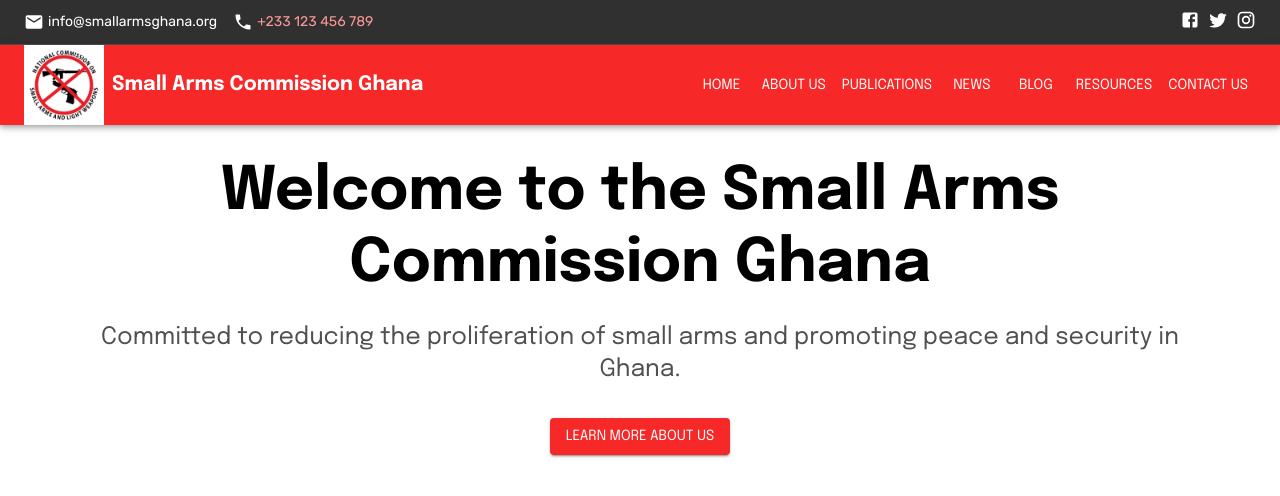
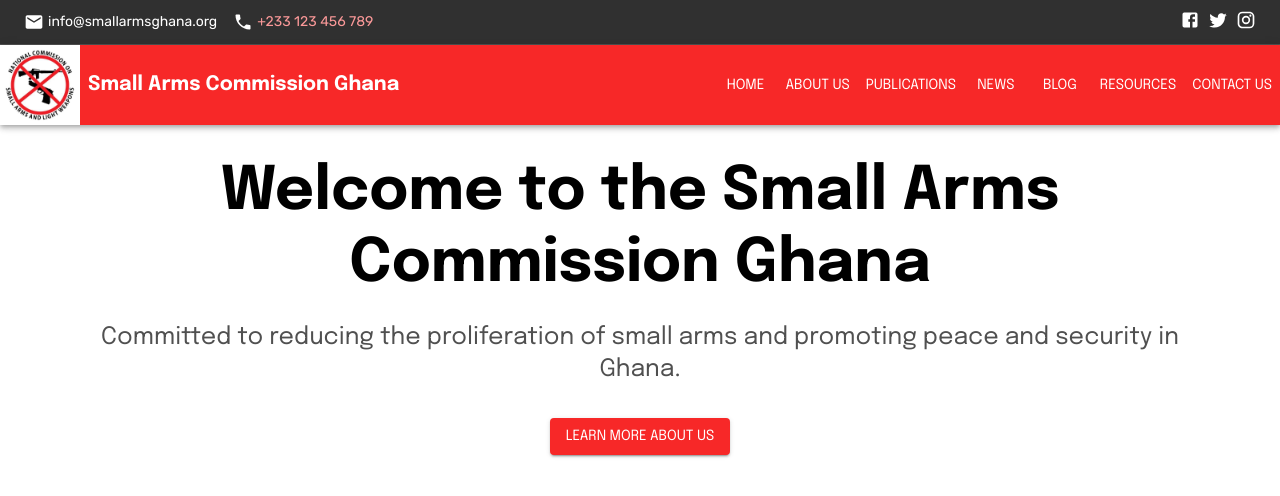
Before and after one commit to darrylamt/small-arms-ghana, a React (Create React App) app: page / in a window 1280 px wide. Shown: the top 496 px of the page. Built offline with nearby package versions, Linux system fonts and the light colour scheme.

Commit message:
Fix red space on left of logo by overriding AppBar styles and positioning logo

```diff
--- a/src/components/Navbar.js
+++ b/src/components/Navbar.js
@@ -25,13 +25,34 @@
     setDrawerOpen(open);
   };
   return (
-    <AppBar position="static">
-      <Toolbar>
-        <Box sx={{ display: "flex", alignItems: "center" }}>
+    <AppBar
+      position="static"
+      sx={{
+        padding: 0,
+        margin: 0,
+        "& .MuiToolbar-root": { padding: 0, margin: 0 }, // Override Toolbar styles directly
+      }}
+    >
+      <Toolbar
+        disableGutters
+        sx={{
+          padding: 0,
+          margin: 0,
+          minWidth: 0,
+        }}
+      >
+        <Box
+          sx={{ display: "flex", alignItems: "center", margin: 0, padding: 0 }}
+        >
           <img
             src={logo}
             alt="Small Arms Commission Logo"
-            style={{ height: "80px", marginRight: "8px" }}
+            style={{
+              height: "80px",
+              marginRight: "8px",
+              marginLeft: 0,
+              padding: 0,
+            }}
           />
           <Typography
             variant="h6"
```
